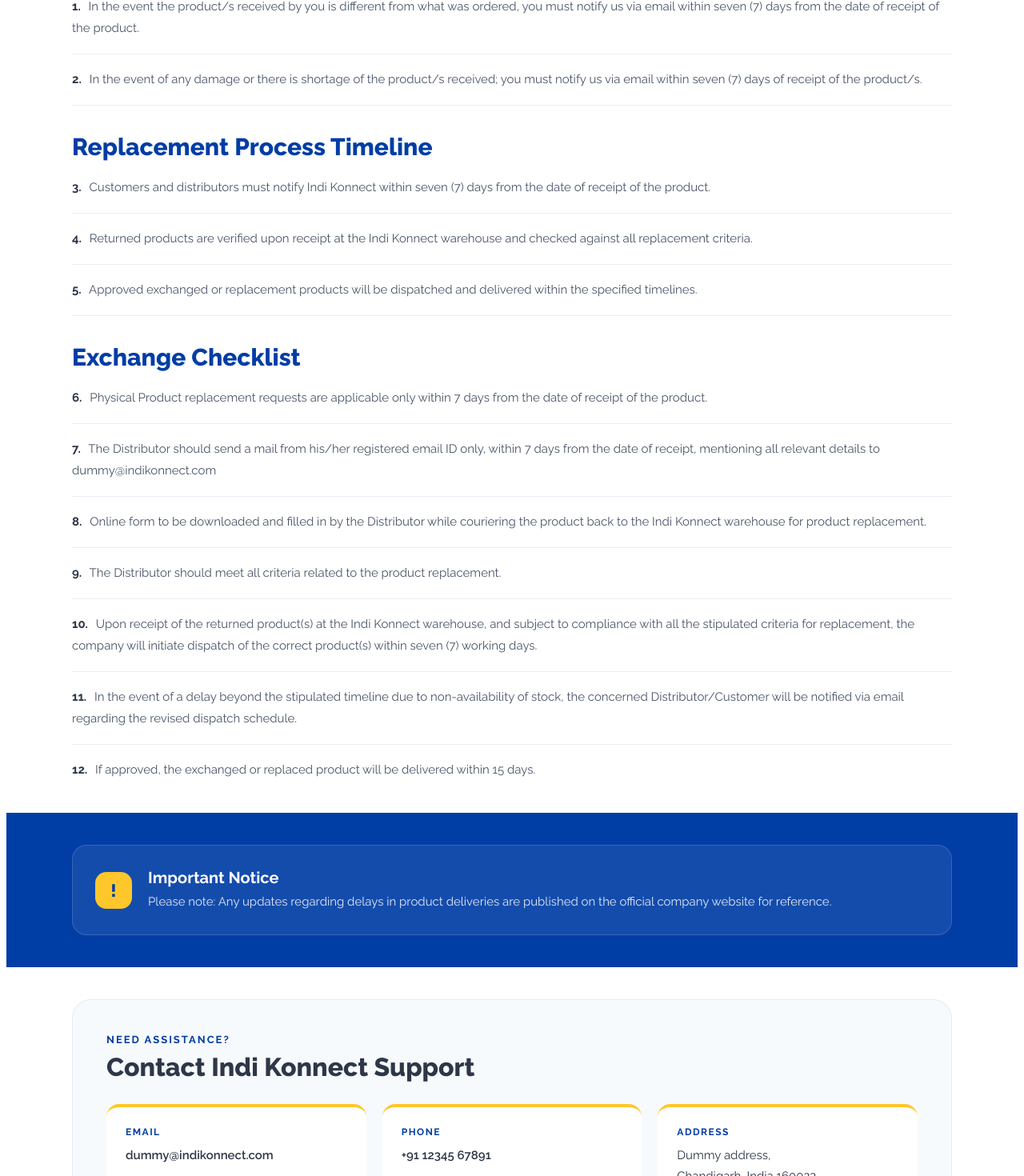
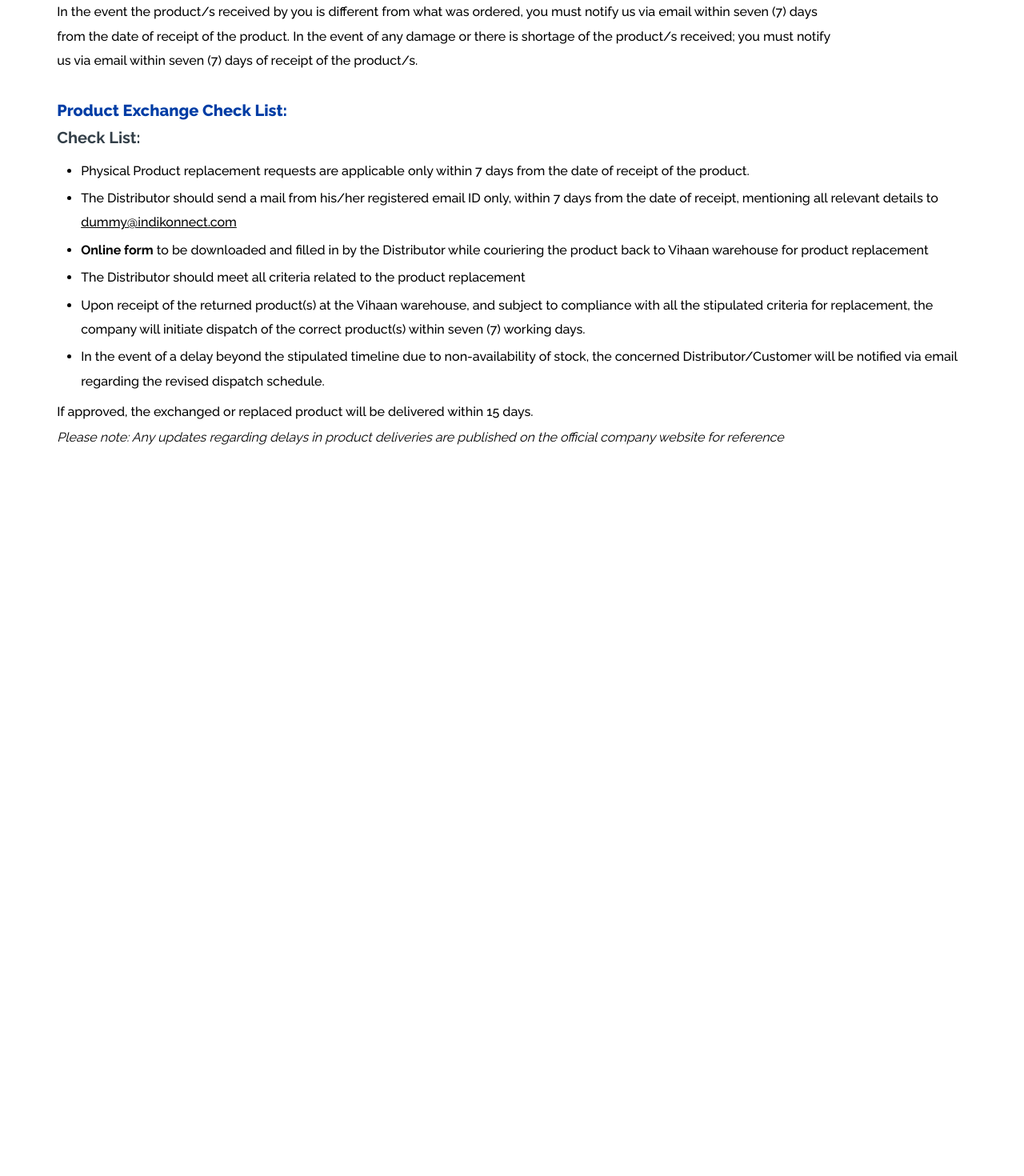
Before and after one commit to aaditya3196/IndiKonnect, a Nuxt app: page /return-policy in a window 1280 px wide. Shown: the part 519-1989 px from the top of the page at 80% size. After the commit the page ends 1115 px from the top, so only its background shows below. Built offline with nearby package versions, Linux system fonts and the light colour scheme.

Commit message:
Update return-policy.vue

```diff
--- a/app/pages/return-policy.vue
+++ b/app/pages/return-policy.vue
@@ -49,200 +49,60 @@
           Return and Replacement of Your Ordered Products
         </h2>
 
-        <div class="legal-point">
-          <p>
-            <span class="point-number">1.</span>
-            In the event the product/s received by you is different from what was
-            ordered, you must notify us via email within seven (7) days from the
-            date of receipt of the product.
+        <p class="intro-text">
+          In the event the product/s received by you is different from what was ordered, you must notify us via email within seven (7) days from the date of receipt of the product. In the event of any damage or there is shortage of the product/s received; you must notify us via email within seven (7) days of receipt of the product/s.
         </p>
-        </div>
 
-        <div class="legal-point">
-          <p>
-            <span class="point-number">2.</span>
-            In the event of any damage or there is shortage of the product/s
-            received; you must notify us via email within seven (7) days of
-            receipt of the product/s.
+        <div class="exchange-block">
+
+          <p class="exchange-title">
+            Product Exchange Check List:
           </p>
-        </div>
 
-        <h2 class="section-heading">
-          Replacement Process Timeline
-        </h2>
+          <p class="exchange-subtitle">
+            Check List:
+          </p>
 
-        <div class="legal-point">
-          <p>
-            <span class="point-number">3.</span>
-            Customers and distributors must notify Indi Konnect within seven (7)
-            days from the date of receipt of the product.
-          </p>
-        </div>
+          <ul class="exchange-list">
 
-        <div class="legal-point">
-          <p>
-            <span class="point-number">4.</span>
-            Returned products are verified upon receipt at the Indi Konnect
-            warehouse and checked against all replacement criteria.
-          </p>
-        </div>
+            <li>
+              Physical Product replacement requests are applicable only within 7 days from the date of receipt of the product.
+            </li>
 
-        <div class="legal-point">
-          <p>
-            <span class="point-number">5.</span>
-            Approved exchanged or replacement products will be dispatched and
-            delivered within the specified timelines.
-          </p>
-        </div>
+            <li>
+              The Distributor should send a mail from his/her registered email ID only, within 7 days from the date of receipt, mentioning all relevant details to
+              <a href="mailto:dummy@indikonnect.com">
+                dummy@indikonnect.com
+              </a>
+            </li>
 
-        <h2 class="section-heading">
-          Exchange Checklist
-        </h2>
+            <li>
+              <strong>Online form</strong> to be downloaded and filled in by the Distributor while couriering the product back to Vihaan warehouse for product replacement
+            </li>
 
-        <div class="legal-point">
-          <p>
-            <span class="point-number">6.</span>
-            Physical Product replacement requests are applicable only within
-            7 days from the date of receipt of the product.
-          </p>
-        </div>
+            <li>
+              The Distributor should meet all criteria related to the product replacement
+            </li>
 
-        <div class="legal-point">
-          <p>
-            <span class="point-number">7.</span>
-            The Distributor should send a mail from his/her registered email ID
-            only, within 7 days from the date of receipt, mentioning all
-            relevant details to dummy@indikonnect.com
-          </p>
-        </div>
+            <li>
+              Upon receipt of the returned product(s) at the Vihaan warehouse, and subject to compliance with all the stipulated criteria for replacement, the company will initiate dispatch of the correct product(s) within seven (7) working days.
+            </li>
 
-        <div class="legal-point">
-          <p>
-            <span class="point-number">8.</span>
-            Online form to be downloaded and filled in by the Distributor while
-            couriering the product back to the Indi Konnect warehouse for
-            product replacement.
-          </p>
-        </div>
+            <li>
+              In the event of a delay beyond the stipulated timeline due to non-availability of stock, the concerned Distributor/Customer will be notified via email regarding the revised dispatch schedule.
+            </li>
 
-        <div class="legal-point">
-          <p>
-            <span class="point-number">9.</span>
-            The Distributor should meet all criteria related to the product
-            replacement.
-          </p>
-        </div>
-
-        <div class="legal-point">
-          <p>
-            <span class="point-number">10.</span>
-            Upon receipt of the returned product(s) at the Indi Konnect
-            warehouse, and subject to compliance with all the stipulated
-            criteria for replacement, the company will initiate dispatch of the
-            correct product(s) within seven (7) working days.
-          </p>
-        </div>
-
-        <div class="legal-point">
-          <p>
-            <span class="point-number">11.</span>
-            In the event of a delay beyond the stipulated timeline due to
-            non-availability of stock, the concerned Distributor/Customer will
-            be notified via email regarding the revised dispatch schedule.
-          </p>
-        </div>
-
-        <div class="legal-point last-point">
-          <p>
-            <span class="point-number">12.</span>
-            If approved, the exchanged or replaced product will be delivered
-            within 15 days.
-          </p>
-        </div>
+          </ul>
 
         </div>
 
-    </section>
-
-    <!-- NOTICE -->
-    <section class="notice-section">
-
-      <div class="notice-card reveal">
-
-        <div class="note-icon">
-          !
-        </div>
-
-        <div>
-
-          <p class="notice-title">
-            Important Notice
+        <p class="bottom-text">
+          If approved, the exchanged or replaced product will be delivered within 15 days.
         </p>
 
-          <p class="notice-text">
-            Please note: Any updates regarding delays in product deliveries are
-            published on the official company website for reference.
+        <p class="note-text">
+          Please note: Any updates regarding delays in product deliveries are published on the official company website for reference
         </p>
-
-        </div>
-
-      </div>
-
-    </section>
-
-    <!-- SUPPORT -->
-    <section class="support-section">
-
-      <div class="support-card reveal">
-
-        <p class="eyebrow-dark">
-          Need Assistance?
-        </p>
-
-        <h2>
-          Contact Indi Konnect Support
-        </h2>
-
-        <div class="support-grid">
-
-          <div class="support-item">
-
-            <span class="support-label">
-              Email
-            </span>
-
-            <p class="support-value font-medium">
-              dummy@indikonnect.com
-            </p>
-
-          </div>
-
-          <div class="support-item">
-
-            <span class="support-label">
-              Phone
-            </span>
-
-            <p class="support-value font-medium">
-              +91 12345 67891
-            </p>
-
-          </div>
-
-          <div class="support-item">
-
-            <span class="support-label">
-              Address
-            </span>
-
-            <p class="support-value leading-relaxed">
-              Dummy address,<br>
-              Chandigarh, India 160022
-            </p>
-
-          </div>
-
-        </div>
 
       </div>
 
@@ -359,8 +219,8 @@ onMounted(() => {
 .hero-text{
   color:rgba(255,255,255,0.88);
   font-size:17px;
-  line-height:1.6;
-  max-width:700px;
+  line-height:1.7;
+  max-width:720px;
   margin-bottom:28px;
 }
 
@@ -394,160 +254,86 @@ onMounted(() => {
 /* CONTENT */
 
 .content-section{
-  padding:40px 5%;
+  padding:45px 5% 25px;
+  background:#ffffff;
 }
 
 .content-wrapper{
-  max-width:1100px;
+  max-width:1150px;
   margin:auto;
 }
 
 .content-wrapper h2{
-  font-size:30px;
+  font-size:20px;
+  line-height:1.3;
   color:#003DA5;
-  margin-bottom:20px;
+  margin-bottom:26px;
   font-weight:800;
 }
 
-.section-heading{
-  margin-top:34px;
+.intro-text{
+  color:#000000;
+  font-size:16px;
+  line-height:1.9;
+  font-weight:500;
+  max-width:980px;
+  margin-bottom:34px;
 }
 
-.legal-point{
-  padding-bottom:18px;
-  margin-bottom:18px;
-  border-bottom:1px solid rgba(0,61,165,0.08);
+.exchange-block{
+  margin-top:10px;
 }
 
-.last-point{
-  margin-bottom:0;
-  padding-bottom:0;
-  border-bottom:none;
+.exchange-title{
+  font-size:20px;
+  color:#003DA5;
+  font-weight:800;
+  margin-bottom:10px;
 }
 
-.legal-point p{
-  color:#4A5568;
-  font-size:15px;
-  line-height:1.8;
+.exchange-subtitle{
+  font-size:20px;
+  color:#333F48;
+  font-weight:700;
+  margin-bottom:15px;
 }
 
-.point-number{
-  font-weight:700;
-  color:#2D3748;
-  margin-right:6px;
+.exchange-list{
+  padding-left:30px;
 }
 
-/* NOTICE */
-
-.notice-section{
-  background:#003DA5;
-  padding:40px 5%;
+.exchange-list li{
+  color:#000000;
+  font-size:16px;
+  line-height:1.9;
+  margin-bottom:4px;
+  font-weight:500;
 }
 
-.notice-card{
-  max-width:1100px;
-  margin:auto;
-  display:flex;
-  gap:20px;
-  align-items:center;
-  background:rgba(255,255,255,0.08);
-  border:1px solid rgba(255,255,255,0.15);
-  padding:28px;
-  border-radius:18px;
+.exchange-list a{
+  color:#000000;
+  text-decoration:underline;
+  font-weight:500;
 }
 
-.note-icon{
-  width:46px;
-  height:46px;
-  border-radius:14px;
-  background:#FFC72C;
+.exchange-list a:hover{
   color:#003DA5;
-  display:flex;
-  align-items:center;
-  justify-content:center;
-  font-size:22px;
-  font-weight:800;
-  flex-shrink:0;
 }
 
-.notice-title{
-  color:white;
-  font-size:20px;
-  margin-bottom:6px;
-  font-weight:700;
+.bottom-text{
+  color:#000000;
+  font-size:16px;
+  line-height:1.9;
+  font-weight:500;
+  margin-top:8px;
 }
 
-.notice-text{
-  color:rgba(255,255,255,0.88);
-  line-height:1.7;
-  font-size:15px;
-}
-
-/* SUPPORT */
-
-.support-section{
-  padding:40px 5%;
-}
-
-.support-card{
-  max-width:1100px;
-  margin:auto;
-  background:#F7FAFC;
-  border-radius:24px;
-  padding:42px;
-  border:1px solid rgba(0,61,165,0.08);
-}
-
-.eyebrow-dark{
-  color:#003DA5;
-  text-transform:uppercase;
-  letter-spacing:2px;
-  font-size:13px;
-  margin-bottom:8px;
-  font-weight:700;
-}
-
-.support-card h2{
-  font-size:32px;
-  margin-bottom:28px;
-  font-weight:800;
-}
-
-.support-grid{
-  display:grid;
-  grid-template-columns:repeat(3,1fr);
-  gap:20px;
-}
-
-.support-item{
-  background:white;
-  border-radius:16px;
-  padding:24px;
-  border-top:4px solid #FFC72C;
-}
-
-.support-label{
-  display:block;
-  color:#003DA5;
-  font-size:12px;
-  font-weight:700;
-  text-transform:uppercase;
-  margin-bottom:10px;
-  letter-spacing:1.5px;
-}
-
-.support-value{
-  color:#2D3748;
-  font-size:15px;
-  line-height:1.6;
-}
-
-.font-medium{
-  font-weight:600;
-}
-
-.leading-relaxed{
-  line-height:1.7;
+.note-text{
+  color:#000000;
+  font-size:16px;
+  line-height:1.9;
+  font-style:italic;
+  margin-top:2px;
 }
 
 /* REVEAL */
@@ -579,27 +365,28 @@ onMounted(() => {
     font-size:16px;
   }
 
-  .content-section,
-  .support-section{
-    padding:34px 6%;
+  .content-section{
+    padding:40px 6% 20px;
   }
 
-  .content-wrapper h2,
-  .support-card h2{
-    font-size:26px;
+  .content-wrapper h2{
+    font-size:28px;
   }
 
-  .support-grid{
-    grid-template-columns:1fr;
+  .intro-text,
+  .exchange-list li,
+  .bottom-text,
+  .note-text{
+    font-size:15px;
+    line-height:1.8;
   }
 
-  .notice-card{
-    flex-direction:column;
-    align-items:flex-start;
+  .exchange-title{
+    font-size:20px;
   }
 
-  .support-card{
-    padding:30px 22px;
+  .exchange-subtitle{
+    font-size:18px;
   }
 
 }
```
Lines whose indentation alone changed are shown as unchanged.
